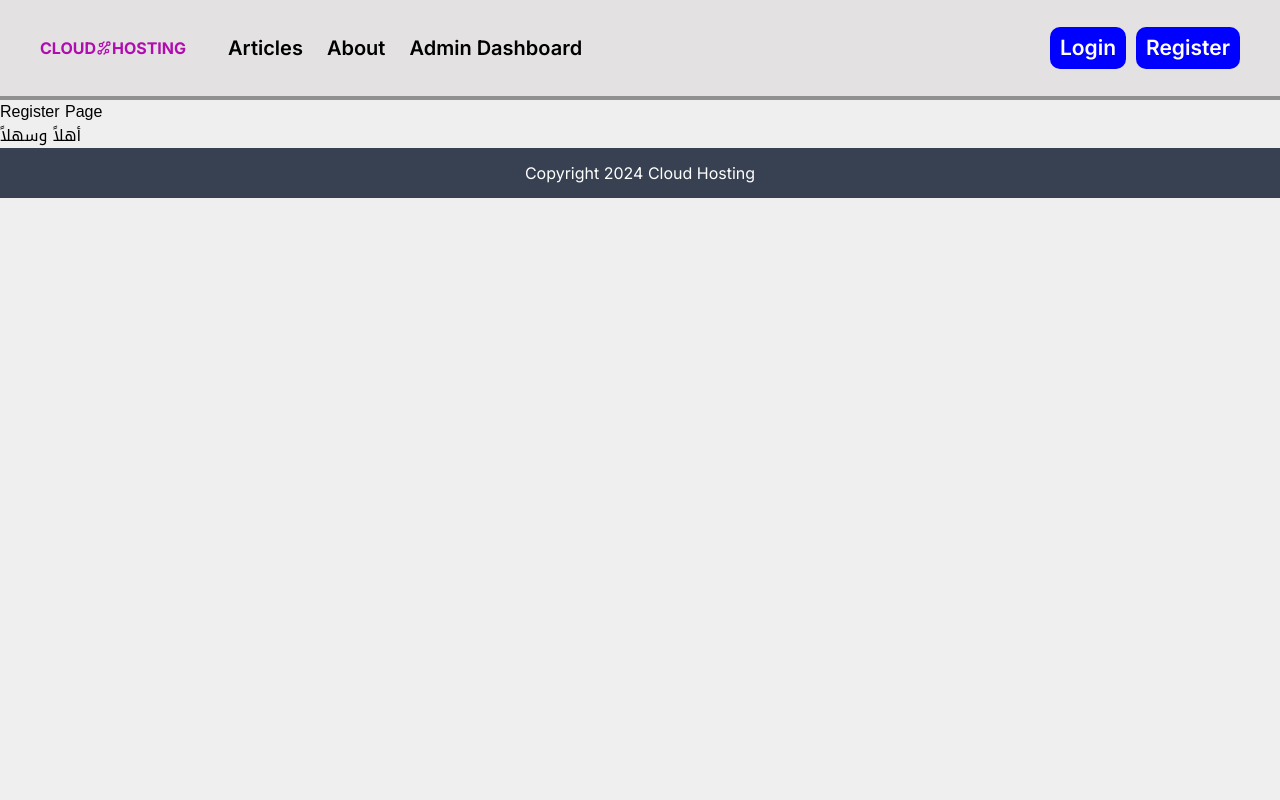
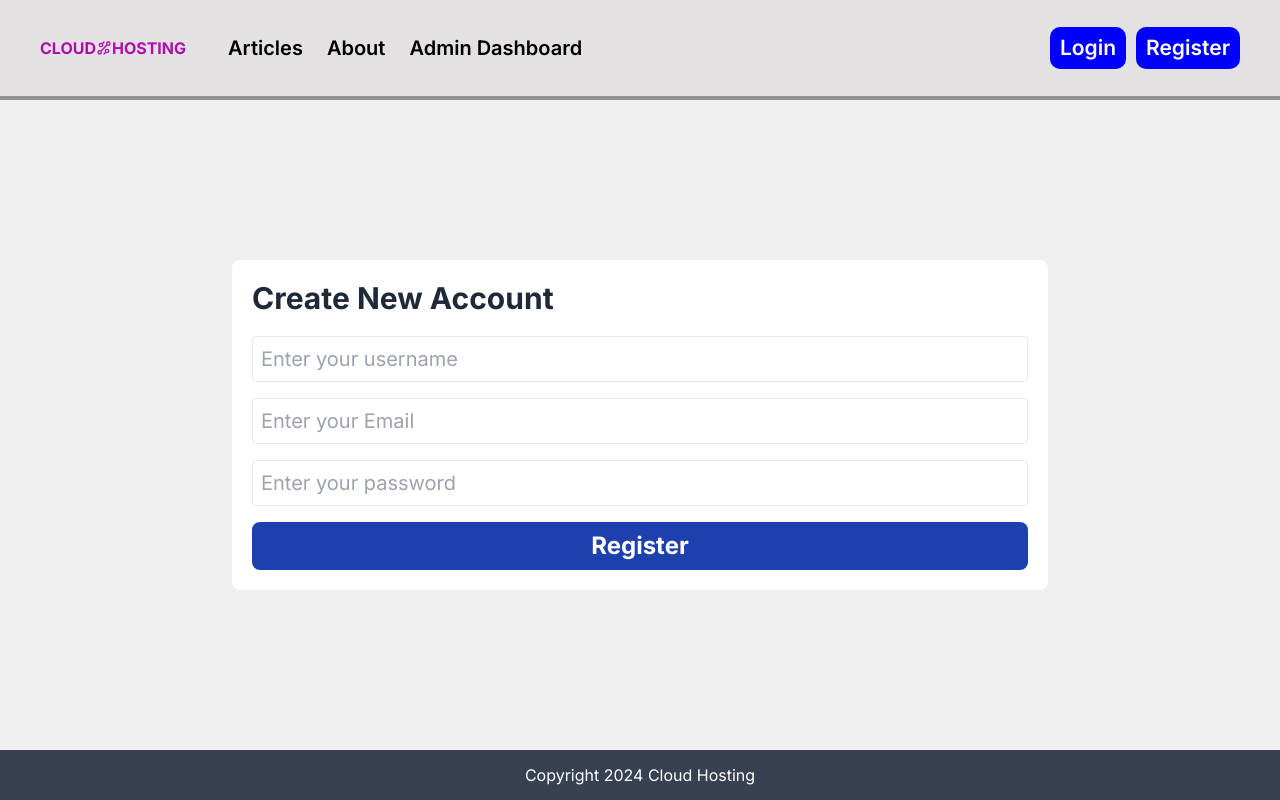
Before and after one commit to ghalass/cloud-hosting-project, a Next.js app: page /register in a window 1280 px wide. Built offline with nearby package versions, Linux system fonts and the light colour scheme.

Commit message:
Login Page Design

```diff
--- a/package.json
+++ b/package.json
@@ -12,7 +12,8 @@
     "next": "14.2.16",
     "react": "^18",
     "react-dom": "^18",
-    "react-icons": "^5.3.0"
+    "react-icons": "^5.3.0",
+    "react-toastify": "^10.0.6"
   },
   "devDependencies": {
     "@types/node": "^20",
--- /dev/null
+++ b/src/app/(user)/login/LoginForm.tsx
@@ -0,0 +1,45 @@
+"use client";
+
+import { useState } from "react";
+import { toast } from "react-toastify";
+
+const LoginForm = () => {
+  const [email, setEmail] = useState("");
+  const [password, setPassword] = useState("");
+
+  const formSubmitHandler = (e: React.FormEvent) => {
+    e.preventDefault();
+    if (email === "") return toast.error("Email is required");
+    if (password === "") return toast.error("Password is required");
+
+    console.log({ email, password });
+  };
+  return (
+    <div>
+      <form className="flex flex-col " onSubmit={formSubmitHandler}>
+        <input
+          className="mb-4 border rounded p-2 text-xl"
+          type="email"
+          placeholder="Enter your Email"
+          value={email}
+          onChange={(e) => setEmail(e.target.value)}
+        />
+        <input
+          className="mb-4 border rounded p-2 text-xl"
+          type="password"
+          placeholder="Enter your password"
+          value={password}
+          onChange={(e) => setPassword(e.target.value)}
+        />
+        <button
+          className="text-2xl text-white bg-blue-800 p-2 rounded-lg font-bold"
+          type="submit"
+        >
+          Login
+        </button>
+      </form>
+    </div>
+  );
+};
+
+export default LoginForm;
--- a/src/app/(user)/login/page.tsx
+++ b/src/app/(user)/login/page.tsx
@@ -1,7 +1,14 @@
-import React from "react";
+import LoginForm from "./LoginForm";
 
 const LoginPage = () => {
-  return <div>LoginPage</div>;
+  return (
+    <section className="fix-height container m-auto px-7 flex items-center justify-center">
+      <div className="m-auto bg-white rounded-lg p-5 w-full md:w-2/3 ">
+        <h1 className="text-3xl font-bold text-gray-800 mb-5">Log In</h1>
+        <LoginForm />
+      </div>
+    </section>
+  );
 };
 
 export default LoginPage;
--- /dev/null
+++ b/src/app/(user)/register/RegisterForm.tsx
@@ -0,0 +1,54 @@
+"use client";
+
+import { useState } from "react";
+import { toast } from "react-toastify";
+
+const RegisterForm = () => {
+  const [username, setUsername] = useState("");
+  const [email, setEmail] = useState("");
+  const [password, setPassword] = useState("");
+
+  const formSubmitHandler = (e: React.FormEvent) => {
+    e.preventDefault();
+    if (username === "") return toast.error("Username is required");
+    if (email === "") return toast.error("Email is required");
+    if (password === "") return toast.error("Password is required");
+
+    console.log({ username, email, password });
+  };
+  return (
+    <div>
+      <form className="flex flex-col " onSubmit={formSubmitHandler}>
+        <input
+          className="mb-4 border rounded p-2 text-xl"
+          type="text"
+          placeholder="Enter your username"
+          value={username}
+          onChange={(e) => setUsername(e.target.value)}
+        />
+        <input
+          className="mb-4 border rounded p-2 text-xl"
+          type="email"
+          placeholder="Enter your Email"
+          value={email}
+          onChange={(e) => setEmail(e.target.value)}
+        />
+        <input
+          className="mb-4 border rounded p-2 text-xl"
+          type="password"
+          placeholder="Enter your password"
+          value={password}
+          onChange={(e) => setPassword(e.target.value)}
+        />
+        <button
+          className="text-2xl text-white bg-blue-800 p-2 rounded-lg font-bold"
+          type="submit"
+        >
+          Register
+        </button>
+      </form>
+    </div>
+  );
+};
+
+export default RegisterForm;
--- a/src/app/(user)/register/page.tsx
+++ b/src/app/(user)/register/page.tsx
@@ -1,17 +1,16 @@
 import React from "react";
-import { Noto_Kufi_Arabic } from "next/font/google";
-
-const kufiArabic = Noto_Kufi_Arabic({
-  subsets: ["arabic"],
-  weight: ["300", "500"],
-});
+import RegisterForm from "./RegisterForm";
 
 const RegisterPage = () => {
   return (
-    <div className={kufiArabic.className}>
-      <h1>Register Page</h1>
-      <h1>أهلاً وسهلاً</h1>
-    </div>
+    <section className="fix-height container m-auto px-7 flex items-center justify-center">
+      <div className="m-auto bg-white rounded-lg p-5 w-full md:w-2/3 ">
+        <h1 className="text-3xl font-bold text-gray-800 mb-5">
+          Create New Account
+        </h1>
+        <RegisterForm />
+      </div>
+    </section>
   );
 };
 
--- a/src/app/layout.tsx
+++ b/src/app/layout.tsx
@@ -3,6 +3,8 @@
 import "./globals.css";
 import Header from "@/components/header/Header";
 import Footer from "@/components/articles/Footer";
+import "react-toastify/dist/ReactToastify.css";
+import { ToastContainer } from "react-toastify";
 
 const inter = Inter({ subsets: ["latin"] });
 
@@ -19,6 +21,7 @@
     <html lang="en">
       <body className={inter.className}>
         <Header />
+        <ToastContainer theme="light" position="top-center" />
         <main>{children}</main>
         <Footer />
       </body>
```
Also changed, not shown: 1 other file (tests, documents, lock files or other folders).
